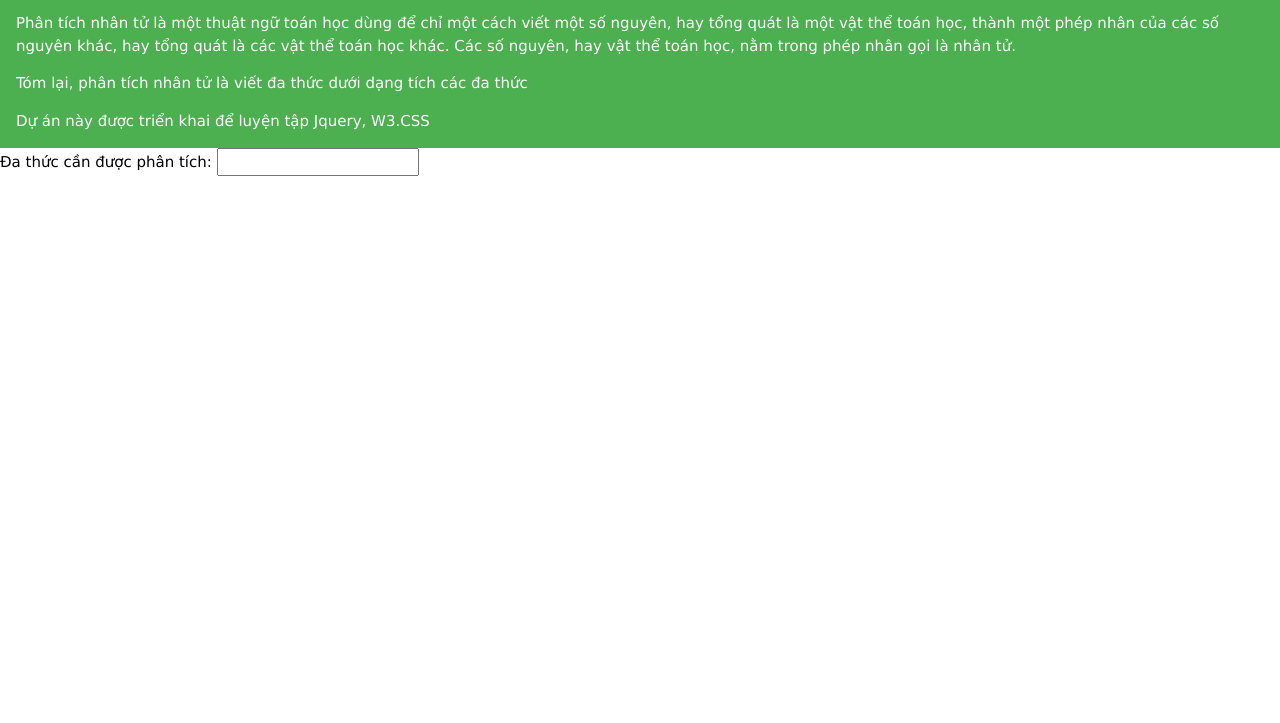
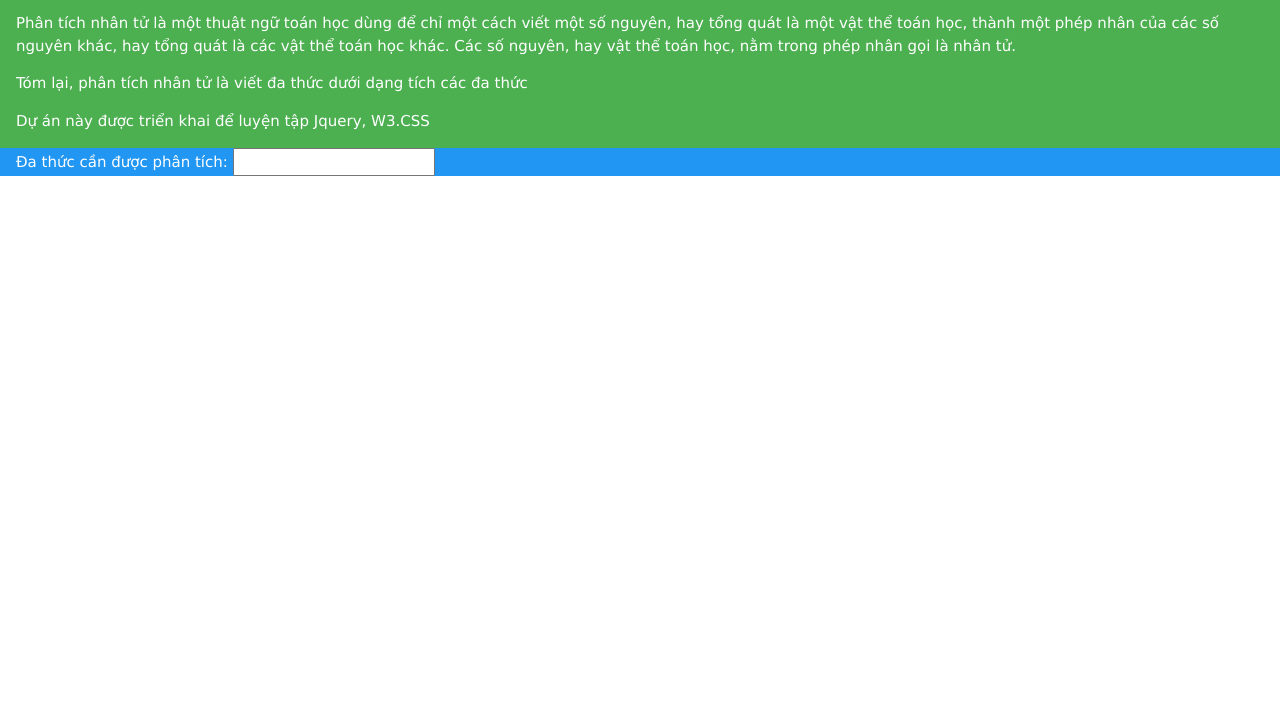
Before and after one commit to huysuckatcoding/Khoa-hoc-tu-nhien, a plain HTML site: page index.html in a window 1280 px wide. Shown: the part 77-800 px from the top of the page. Drawn offline with nearby package versions, Linux system fonts and the light colour scheme.

Commit message:
Update index.html

```diff
--- a/index.html
+++ b/index.html
@@ -17,7 +17,7 @@
                 <p class='san-serif'>Tóm lại, phân tích nhân tử là viết đa thức dưới dạng tích các đa thức</p>
                 <p class='san-serif'>Dự án này được triển khai để luyện tập Jquery, W3.CSS</p>
             </div>
-            <div id='factorization'>
+            <div id='factorization' class='w3-container w3-blue'>
                 <form>
                     <label>Đa thức cần được phân tích:</label>
                     <input type='text' oninput='factorization'></input>
```
